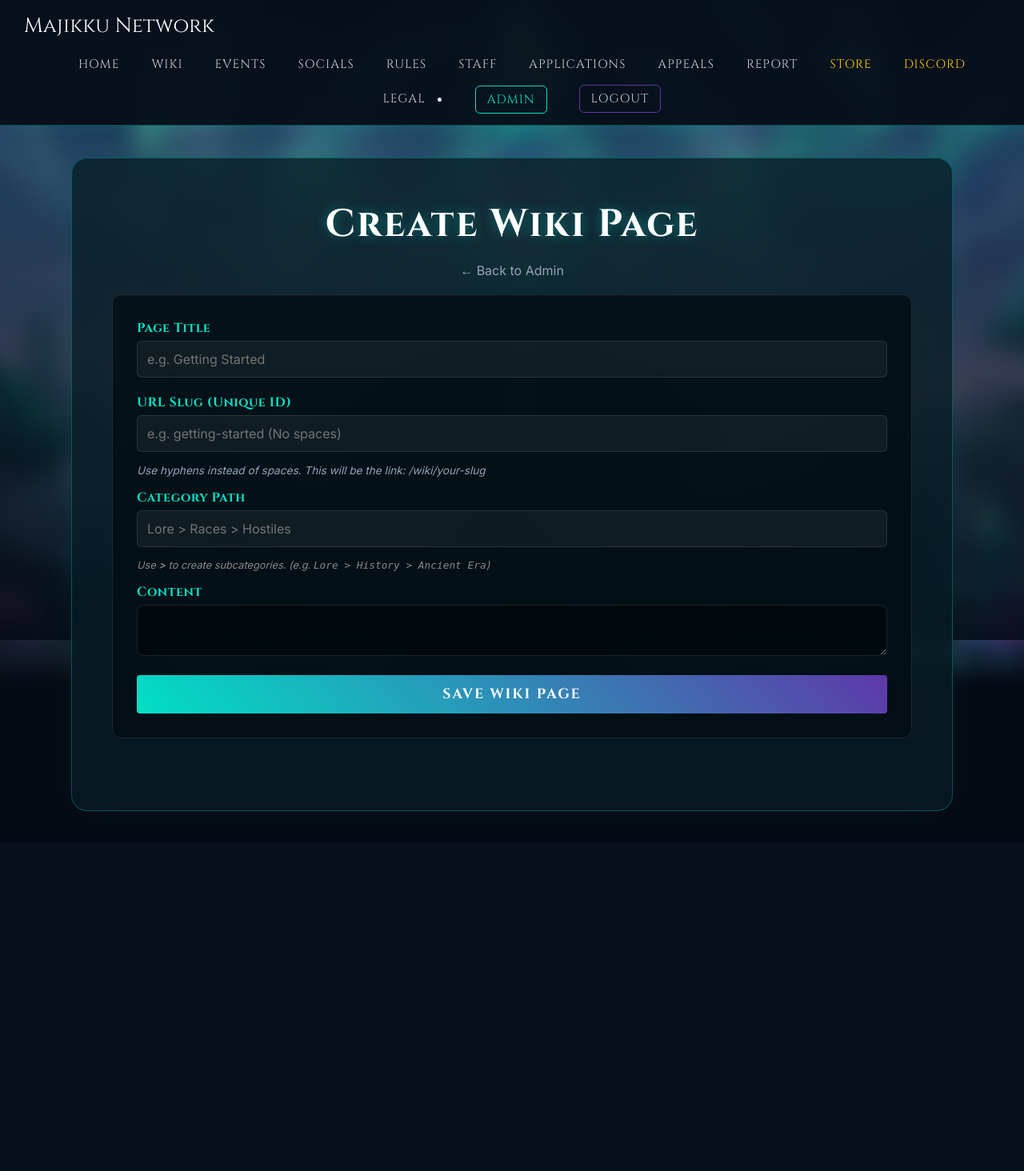
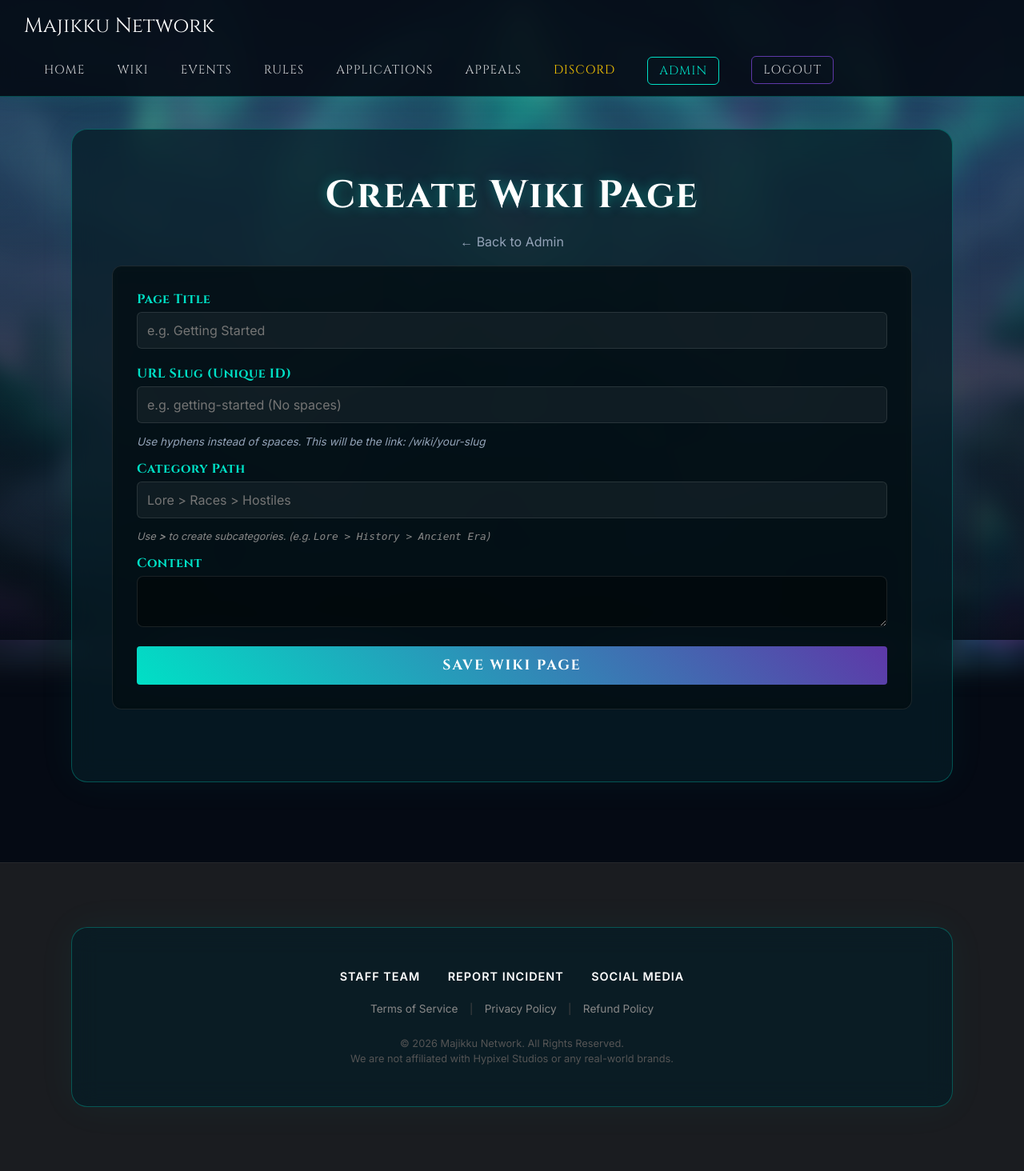
Before and after one commit to MajikkuNetwork/MajikkuWebsite, a Flask app: page /admin/wiki/new in a window 1280 px wide. Shown: the whole page at 80% size. Before the commit the page ends 1014 px from the top, so only its background shows below. Run offline with Flask 3, Linux system fonts and the light colour scheme; the visitor is signed in with stand-in values (Sample User, id 1); some libraries are stand-ins or nearby versions.

Commit message:
updating the base

```diff
--- a/templates/base.html
+++ b/templates/base.html
@@ -1,12 +1,22 @@
 <!DOCTYPE html>
 <html lang="en">
 <head>
-    <link rel="icon" type="image/x-icon" href="{{ url_for('static', filename='favicon.ico') }}">
-    <link rel="icon" type="image/png" sizes="48x48" href="{{ url_for('static', filename='favicon.png') }}">
-    <link rel="apple-touch-icon" sizes="180x180" href="{{ url_for('static', filename='favicon.png') }}">
+    <meta property="og:site_name" content="Majikku Server">
+    <meta property="og:title" content="Majikku - Hytale Server">
+    <meta property="og:description" content="Join the adventure! Read our lore, check events, and apply for staff.">
+    <meta property="og:image" content="https://majikku.org/static/favicon.ico">
+    <meta property="og:url" content="{{ request.url }}">
+    <meta name="theme-color" content="#59A7D9">
+    {% block meta_tags %}{% endblock %}
+
     <meta charset="UTF-8">
     <meta name="viewport" content="width=device-width, initial-scale=1.0">
     <title>Majikku Network</title>
+
+    <link rel="icon" type="image/x-icon" href="{{ url_for('static', filename='favicon.ico') }}">
+    <link rel="icon" type="image/png" sizes="96x96" href="{{ url_for('static', filename='favicon.png') }}">
+    <link rel="apple-touch-icon" sizes="180x180" href="{{ url_for('static', filename='favicon.png') }}">
+
     <link href="https://fonts.googleapis.com/css2?family=Cinzel:wght@400;700&family=Inter:wght@300;400;600&display=swap" rel="stylesheet">
     <link rel="stylesheet" href="{{ url_for('static', filename='style.css') }}">
 
@@ -21,75 +31,109 @@
             color: #ffffff;
         }
 
-    /* --- RESPONSIVE NAVBAR FIX --- */
+        /* --- LAYOUT FIX (Pushes footer to bottom) --- */
+        body {
+            display: flex;
+            flex-direction: column;
+            min-height: 100vh;
+            margin: 0;
+        }
+        .content-wrapper {
+            flex: 1;
+        }
+
+        /* --- NAVBAR STYLES --- */
         .navbar {
             display: flex;
-        flex-wrap: wrap; /* Allows the navbar to fold if screen is small */
-        justify-content: space-between; /* Brand on left, links on right */
+            flex-wrap: wrap;
+            justify-content: space-between;
             align-items: center;
-        padding: 15px 30px; /* More breathing room */
+            padding: 15px 30px;
             gap: 20px;
         }
-
         .nav-brand {
             font-family: 'Cinzel', serif;
             font-size: 1.6rem;
             color: white;
-        white-space: nowrap; /* Keeps name on one line */
+            white-space: nowrap;
         }
-
         .nav-links {
             display: flex;
-        flex-wrap: wrap; /* Allows links to stack cleanly */
-        gap: 15px; /* Consistent space between links */
+            flex-wrap: wrap;
+            gap: 15px;
             align-items: center;
             justify-content: center;
         }
-
         .nav-links a {
             text-decoration: none;
             color: rgba(255, 255, 255, 0.8);
             font-weight: 500;
             transition: color 0.2s;
-        white-space: nowrap; /* Prevents text breaking mid-word */
+            white-space: nowrap;
         }
-
-    .nav-links a:hover {
-        color: white;
-    }
-
-    /* Special Button Styling */
+        .nav-links a:hover { color: white; }
         .nav-btn-admin {
             color: var(--primary) !important;
             border: 1px solid var(--primary);
             padding: 6px 14px;
             border-radius: 6px;
         }
-
         .nav-btn-logout {
             border: 1px solid var(--secondary);
             padding: 6px 14px;
             border-radius: 6px;
         }
+        .nav-highlight { color: #ffcc00 !important; }
 
-    .nav-highlight {
-        color: #ffcc00 !important;
+        @media (max-width: 1200px) {
+            .navbar { flex-direction: column; text-align: center; }
+            .nav-links { justify-content: center; }
         }
 
-    /* Mobile/Tablet Adjustment */
-    @media (max-width: 1200px) {
-        .navbar {
-            flex-direction: column; /* Stack logo above links */
+        /* --- FOOTER STYLES (Updated) --- */
+        .site-footer {
+            background-color: #1a1c20;
+            border-top: 1px solid rgba(255, 255, 255, 0.05);
+            padding: 40px 20px;
+            margin-top: 60px;
             text-align: center;
+            font-family: 'Inter', sans-serif;
         }
-        .nav-links {
-            justify-content: center;
+        .footer-links { margin-bottom: 20px; }
+
+        /* Main Links (Staff, Report, Socials) */
+        .footer-link-main {
+            color: #ffffff;
+            text-decoration: none;
+            margin: 0 15px;
+            font-weight: 600;
+            text-transform: uppercase;
+            letter-spacing: 1px;
+            font-size: 0.9rem;
+            transition: color 0.2s;
         }
+        .footer-link-main:hover { color: var(--accent, #00b4db); }
+
+        /* Legal Links (TOS, Privacy, Refund) */
+        .footer-legal { margin-bottom: 25px; }
+        .footer-link-legal {
+            color: #888;
+            text-decoration: none;
+            margin: 0 10px;
+            font-size: 0.85rem;
+            transition: color 0.2s;
         }
-    </style>
+        .footer-link-legal:hover { color: #fff; }
+        .footer-divider { color: #444; font-size: 0.8rem; }
 
-    <style>
-        /* Custom Majikku Submit Button */
+        /* Copyright */
+        .footer-copy {
+            color: #555;
+            font-size: 0.8rem;
+            line-height: 1.5;
+        }
+
+        /* --- BUTTON STYLES --- */
         .btn-majikku {
             background: linear-gradient(135deg, #00b4db, #0083b0);
             color: #ffffff;
@@ -111,33 +155,7 @@
             box-shadow: 0 6px 20px rgba(0, 210, 255, 0.6);
             transform: translateY(-2px);
         }
-
-        /* Toggle Buttons */
-        .btn-neon-toggle {
-            background: transparent;
-            border: 1px solid;
-            padding: 10px 30px;
-            font-size: 1rem;
-            font-weight: bold;
-            text-transform: uppercase;
-            letter-spacing: 1px;
-            transition: all 0.3s ease;
-            border-radius: 6px;
-        }
-        .btn-neon-red { border-color: #ff4b4b; color: #ff4b4b; }
-        .btn-neon-red:hover, .btn-neon-red.active {
-            background-color: #ff4b4b; color: #ffffff;
-            box-shadow: 0 0 20px rgba(255, 75, 75, 0.6);
-            transform: translateY(-2px);
-        }
-        .btn-neon-gold { border-color: #ffd700; color: #ffd700; }
-        .btn-neon-gold:hover, .btn-neon-gold.active {
-            background-color: #ffd700; color: #000000;
-            box-shadow: 0 0 20px rgba(255, 215, 0, 0.6);
-            transform: translateY(-2px);
-        }
     </style>
-
 </head>
 <body>
 
@@ -147,23 +165,17 @@
             <a href="/">Home</a>
             <a href="/wiki">Wiki</a>
             <a href="/events">Events</a>
-            <a href="/socials">Socials</a>
             <a href="/rules">Rules</a>
-            <a href="/staff">Staff</a>
 
             <a href="/apply">Applications</a>
             <a href="/appeal">Appeals</a>
-            <a href="/report">Report</a>
-            <a href="https://store.majikku.org" target="_blank" class="nav-highlight">Store</a>
             <a href="https://discord.com/invite/yMDBmnQCYd" target="_blank" class="nav-highlight">Discord</a>
-            <a href="/legal/tos">Legal</a>
 
             {% if session.get('is_admin') or session.get('is_coord') or session.get('is_story') or session.get('is_wiki_lead') or session.get('is_wiki_editor') %}
-                <li class="nav-item">
+                <li class="nav-item" style="list-style: none;">
                     <a href="/admin" class="nav-btn-admin">Admin</a>
                 </li>
             {% endif %}
-
 
             {% if session.get('user') %}
                 <a href="/logout" class="nav-btn-logout">Logout</a>
@@ -173,9 +185,34 @@
         </div>
     </nav>
 
-    <div class="container" style="margin-top: 40px;">
+    <div class="content-wrapper container">
         {% block content %}{% endblock %}
     </div>
 
+    <footer class="site-footer">
+        <div class="container">
+
+            <div class="footer-links">
+                <a href="/staff" class="footer-link-main">Staff Team</a>
+                <a href="/report" class="footer-link-main">Report Incident</a>
+                <a href="/socials" class="footer-link-main">Social Media</a>
+            </div>
+
+            <div class="footer-legal">
+                <a href="/legal/tos" class="footer-link-legal">Terms of Service</a>
+                <span class="footer-divider">|</span>
+                <a href="/legal/privacy" class="footer-link-legal">Privacy Policy</a>
+                <span class="footer-divider">|</span>
+                <a href="/legal/refund" class="footer-link-legal">Refund Policy</a>
+            </div>
+
+            <div class="footer-copy">
+                &copy; 2026 Majikku Network. All Rights Reserved.<br>
+                We are not affiliated with Hypixel Studios or any real-world brands.
+            </div>
+
+        </div>
+    </footer>
+
 </body>
 </html>
```
Lines whose indentation alone changed are shown as unchanged.
